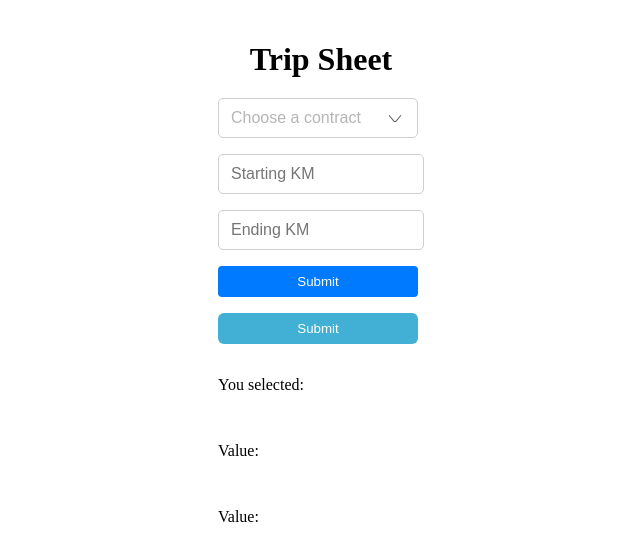
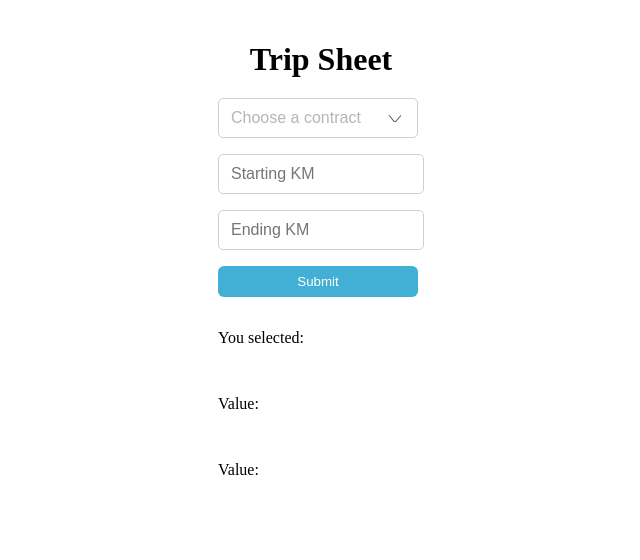
Before and after one commit to itsdeekshit098/SS-LOGISTICS, a Vue app: page / in a window 1280 px wide. Shown: the top 560 px of the page, without its empty margins (319-959 px from the left). Built offline with nearby package versions, Linux system fonts and the light colour scheme.

Commit message:
changed the submit

```diff
--- a/src/components/TripsForm.vue
+++ b/src/components/TripsForm.vue
@@ -27,9 +27,8 @@
       data-test="ending-km-input"
       :class="{ 'invalid': isFieldInvalid('endingKm') }"
     />
-
-    <button type="submit">Submit</button>
     <AppButton
+      type="submit"
       label="Submit"
       icon="upload"
       trailingicon="check"
@@ -38,7 +37,6 @@
       width="full-width"
       :loading="false"
       :disabled="false"
-  @click="submitForm"
     />
 
 
```
Lines whose indentation alone changed are shown as unchanged.
